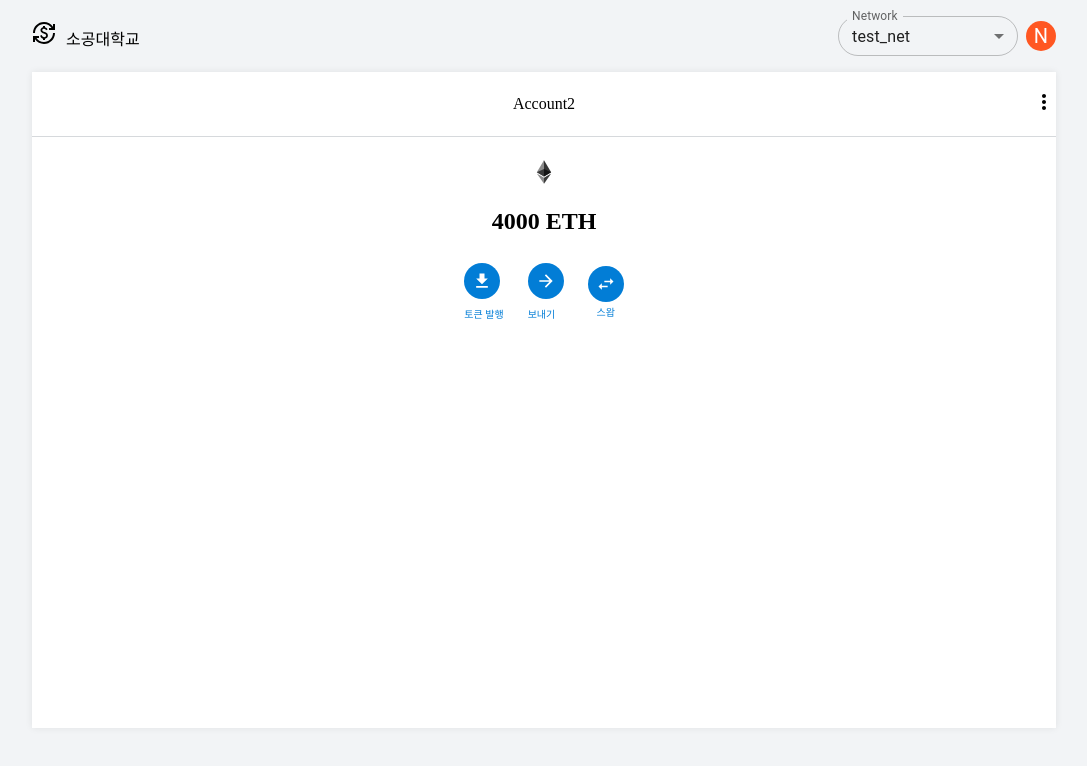
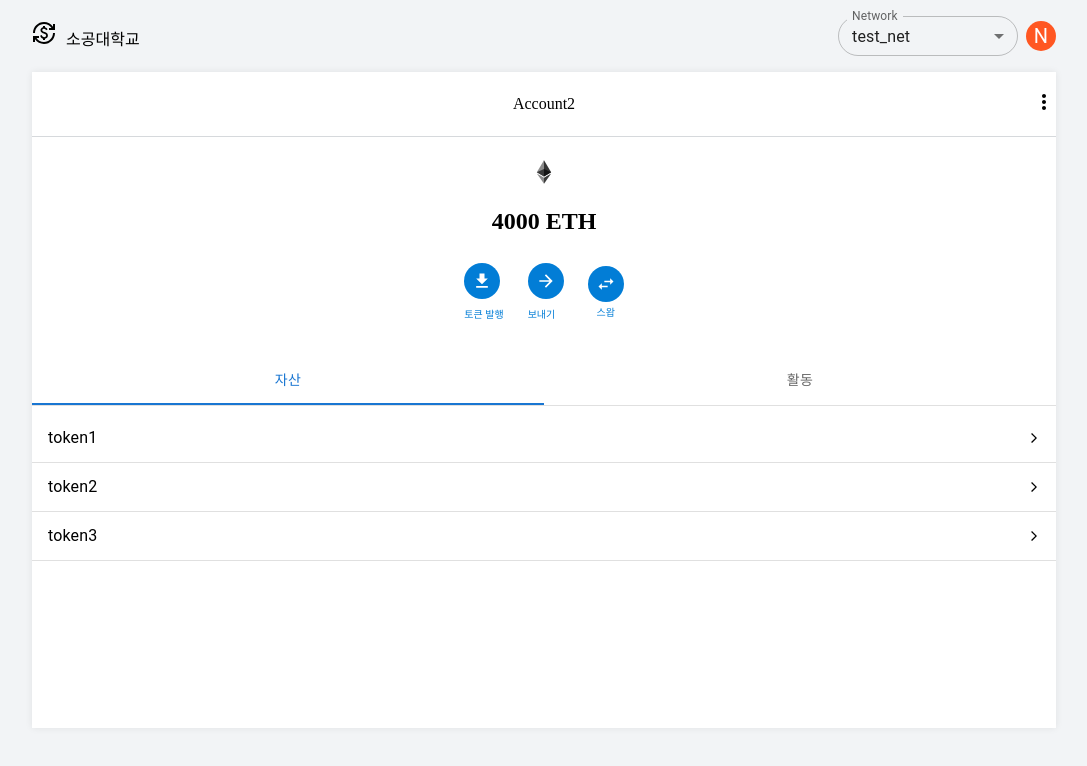
Before and after one commit to ozzing/private-ethereum-network-1, a React (Create React App) app in the folder wallet-front/: page / in a window 1280 px wide. Shown: the top 766 px of the page, without its empty margins (96-1183 px from the left). Built offline with nearby package versions, Linux system fonts and the light colour scheme.

Commit message:
[fix] : child prop error fixed

```diff
--- a/wallet-front/src/components/main/MainContainer.js
+++ b/wallet-front/src/components/main/MainContainer.js
@@ -8,7 +8,7 @@ const MainContainer = () => {
     <MainWrapper>
       <AccountHeader />
       <AccountMain />
-      {/* <TabContainer /> */}
+      <TabContainer />
     </MainWrapper>
   );
 };
--- a/wallet-front/src/components/main/TabContainer.js
+++ b/wallet-front/src/components/main/TabContainer.js
@@ -19,8 +19,8 @@ const TabPanel = (props) => {
       {...other}
     >
       {value === index && (
-        <Box sx={{ p: 3 }}>
-          <Typography>{children}</Typography>
+        <Box>
+          <div>{children}</div>
         </Box>
       )}
     </div>
```
